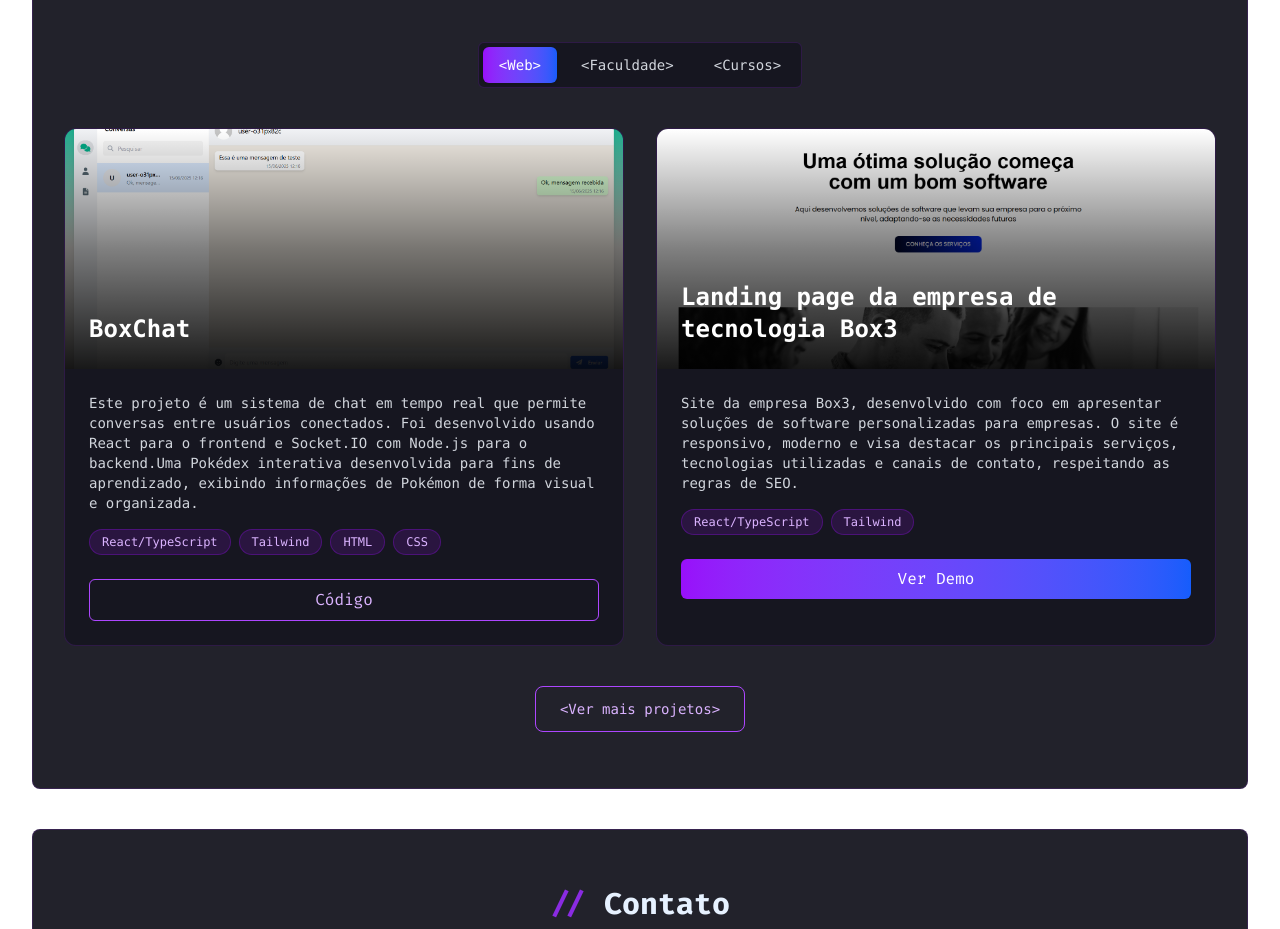
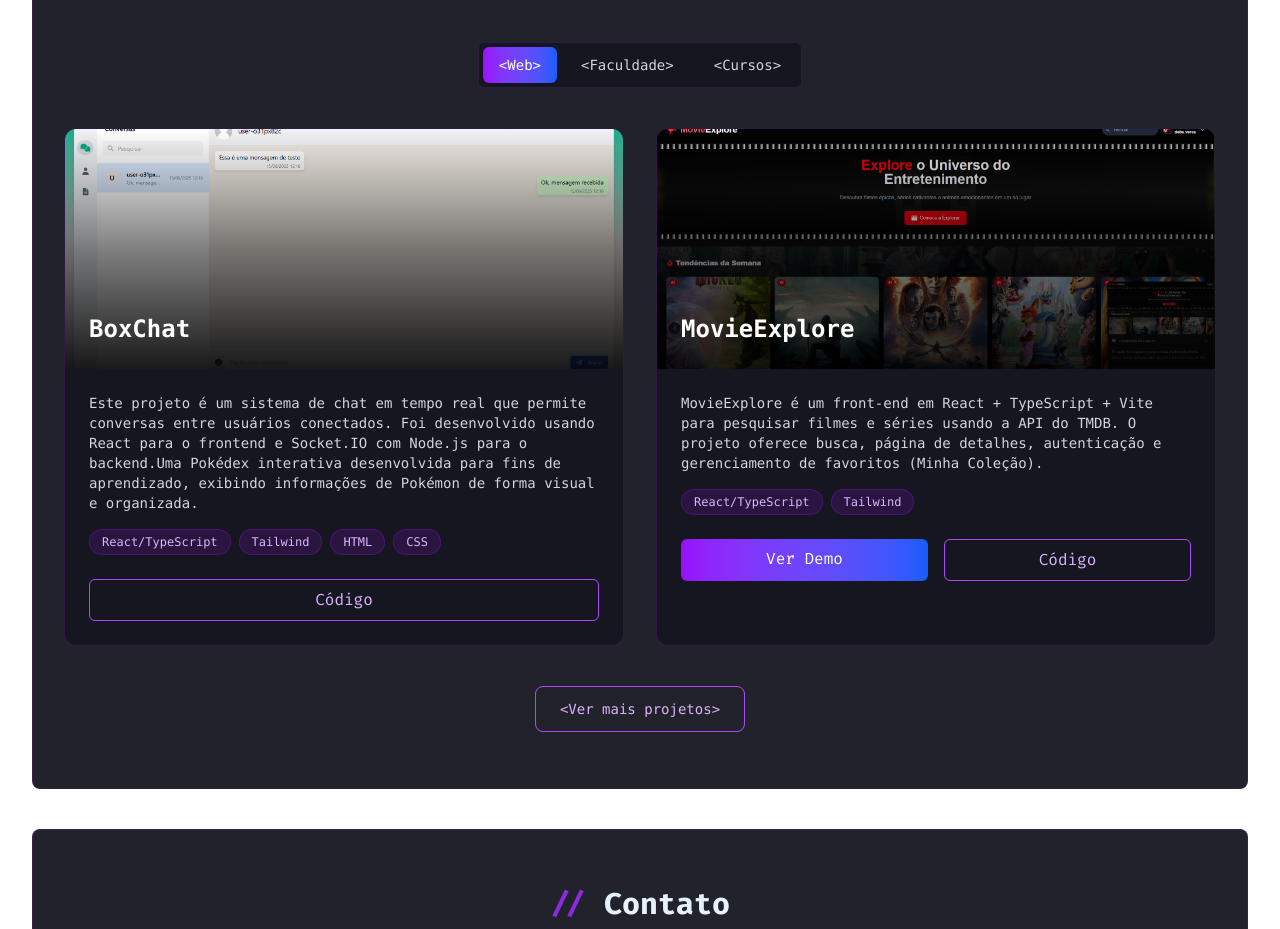
Before and after one commit to debs-veras/landing-page, a React (Vite) app: page / in a window 1280 px wide. Shown: the part 3860-4789 px from the top of the page. Built offline with nearby package versions, Linux system fonts and the light colour scheme.

Commit message:
feat: adicao projeto MovieExplore

```diff
--- a/src/Layout/components/ProjectsSection/index.tsx
+++ b/src/Layout/components/ProjectsSection/index.tsx
@@ -17,6 +17,15 @@
         technologies: ["React/TypeScript", "Tailwind", "HTML", "CSS"],
         image: "/projetos/box-chat.png",
         github: "https://github.com/debs-veras/box_chat",
+      },
+      {
+        title: "MovieExplore",
+        description:
+          " MovieExplore é um front-end em React + TypeScript + Vite para pesquisar filmes e séries usando a API do TMDB. O projeto oferece busca, página de detalhes, autenticação e gerenciamento de favoritos (Minha Coleção).",
+        technologies: ["React/TypeScript", "Tailwind"],
+        image: "/projetos/movie-explore.png",
+        github: "https://github.com/debs-veras/search-movie.git",
+        link: "https://movie-explore-rosy.vercel.app",
       },
       {
         title: "Landing page da empresa de tecnologia Box3",
```
Also changed, not shown: public/projetos/movie-explore.png (added).
